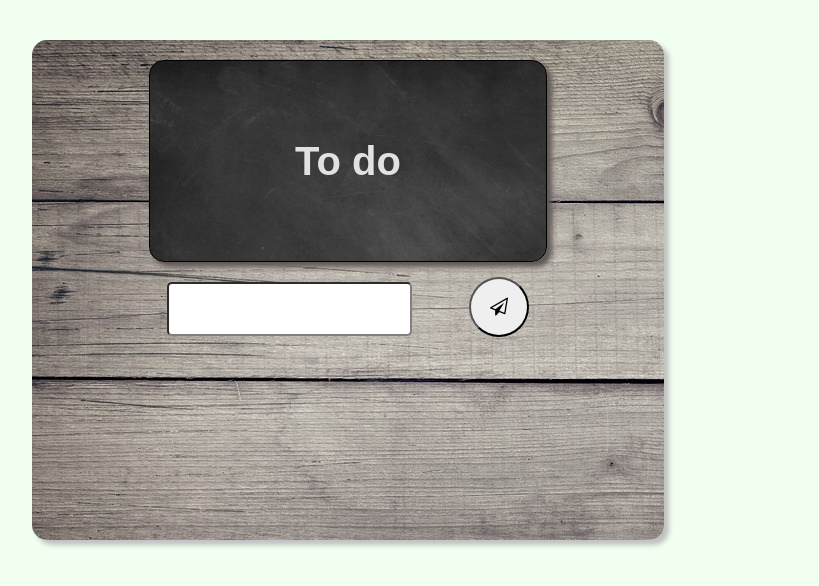
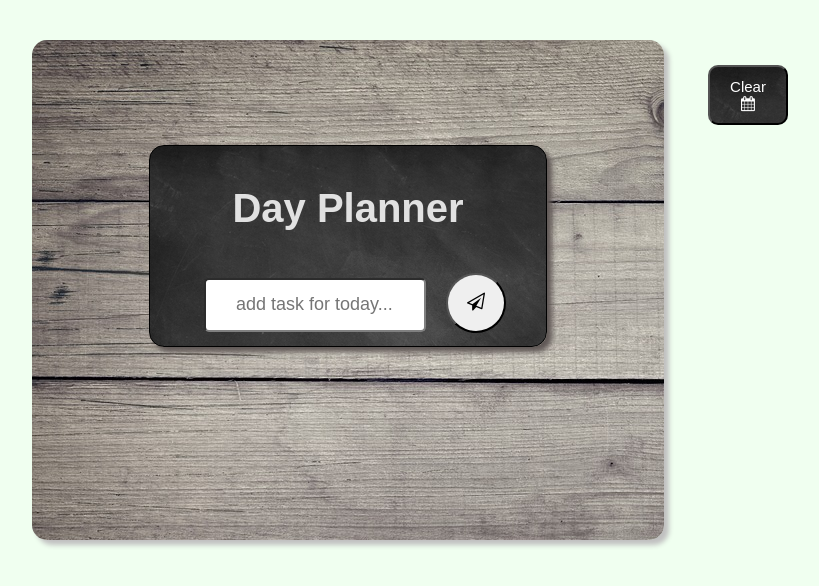
Before and after one commit to RosbaEve/ToDoApp, a plain HTML site: page index.html in a window 1280 px wide. Shown: the whole page, without its empty margins (292-1111 px from the left). Drawn offline with Linux system fonts and the light colour scheme.

Commit message:
placing elements new way

```diff
--- a/index.html
+++ b/index.html
@@ -9,23 +9,27 @@
     <body>
 
         <div class = "container"> <!--Container for the whole content-->
-
+        <button class="clearButton" id = "clear">Clear<br><i class="fa fa-calendar"></i></button>
         <div class = "header">
-            <h1>To do</h1>
-        </div>
-
+            <h1>Day Planner</h1>
         <div class = "item">
-            <input type ="text" id = "input"> <!--Input field for todos-->
+            <input type ="text" id = "input" placeholder="add task for today..."> <!--Input field for todos-->
             <button class = "submit-button" id = "submit-button"><i class="fa fa-send-o"></i></button>
 
             <span id = "feedback"></span>
         </div>
+
+        </div>
+
+
 
         <div class ="content"> <!--Container for the list/todo items-->
             <ul id = list>
 
             </ul>
         </div>
+
+
         </div>
 
         <script src = "script.js"></script>
```
